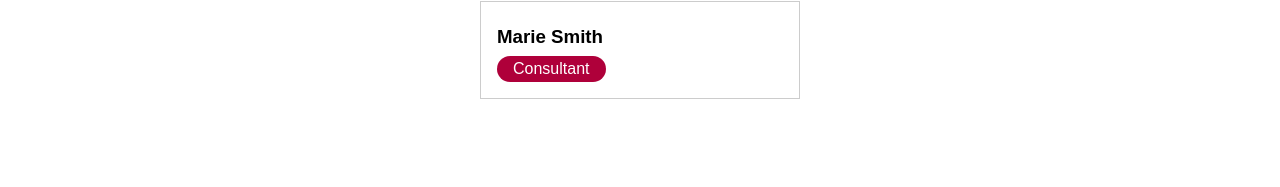
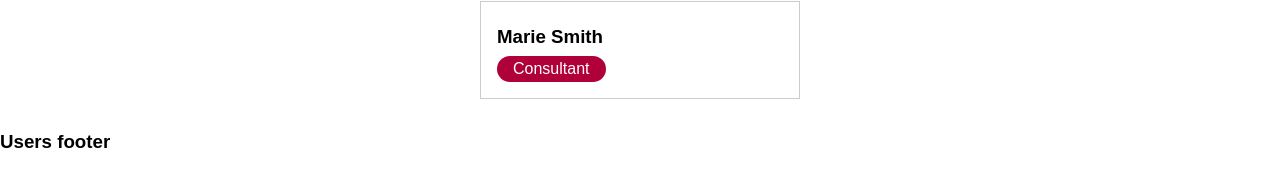
Before and after one commit to sabyrzhan/vuejs-the-complete-guide-course, a Vue app in the folder 013-routing/: page /users in a window 1280 px wide. Shown: the part 567-754 px from the top of the page. Built offline with nearby package versions, Linux system fonts and the light colour scheme.

Commit message:
013-routing: use named routes

```diff
--- a/013-routing/src/App.vue
+++ b/013-routing/src/App.vue
@@ -2,6 +2,7 @@
   <the-navigation></the-navigation>
   <main>
     <router-view></router-view>
+    <router-view name="footer"></router-view>
   </main>
 </template>
 
--- /dev/null
+++ b/013-routing/src/components/nav/TeamsFooter.vue
@@ -0,0 +1,3 @@
+<template>
+  <h3>Teams footer</h3>
+</template>
--- /dev/null
+++ b/013-routing/src/components/teams/UsersFooter.vue
@@ -0,0 +1,3 @@
+<template>
+  <h3>Users footer</h3>
+</template>
--- a/013-routing/src/main.js
+++ b/013-routing/src/main.js
@@ -6,15 +6,17 @@ import TeamsList from '@/components/teams/TeamsList.vue';
 import UsersList from '@/components/users/UsersList.vue';
 import TeamMembers from '@/components/teams/TeamMembers.vue';
 import NotFound from '@/components/nav/NotFound.vue';
+import TeamsFooter from '@/components/nav/TeamsFooter.vue';
+import UsersFooter from '@/components/teams/UsersFooter.vue';
 
 const router = createRouter({
   history: createWebHistory(),
   routes: [
     { path: '/', redirect: '/teams'},
-    { path: '/teams', component: TeamsList, children: [
+    { path: '/teams', components: { default: TeamsList, footer: TeamsFooter}, children: [
       { path: ':teamId', name: 'team-members', component: TeamMembers, props: true },
       ] },
-    { path: '/users', component: UsersList },
+    { path: '/users', components: { default: UsersList, footer: UsersFooter }},
     { path: '/:notFound(.*)', component: NotFound}
   ],
   linkActiveClass: 'active'
```
